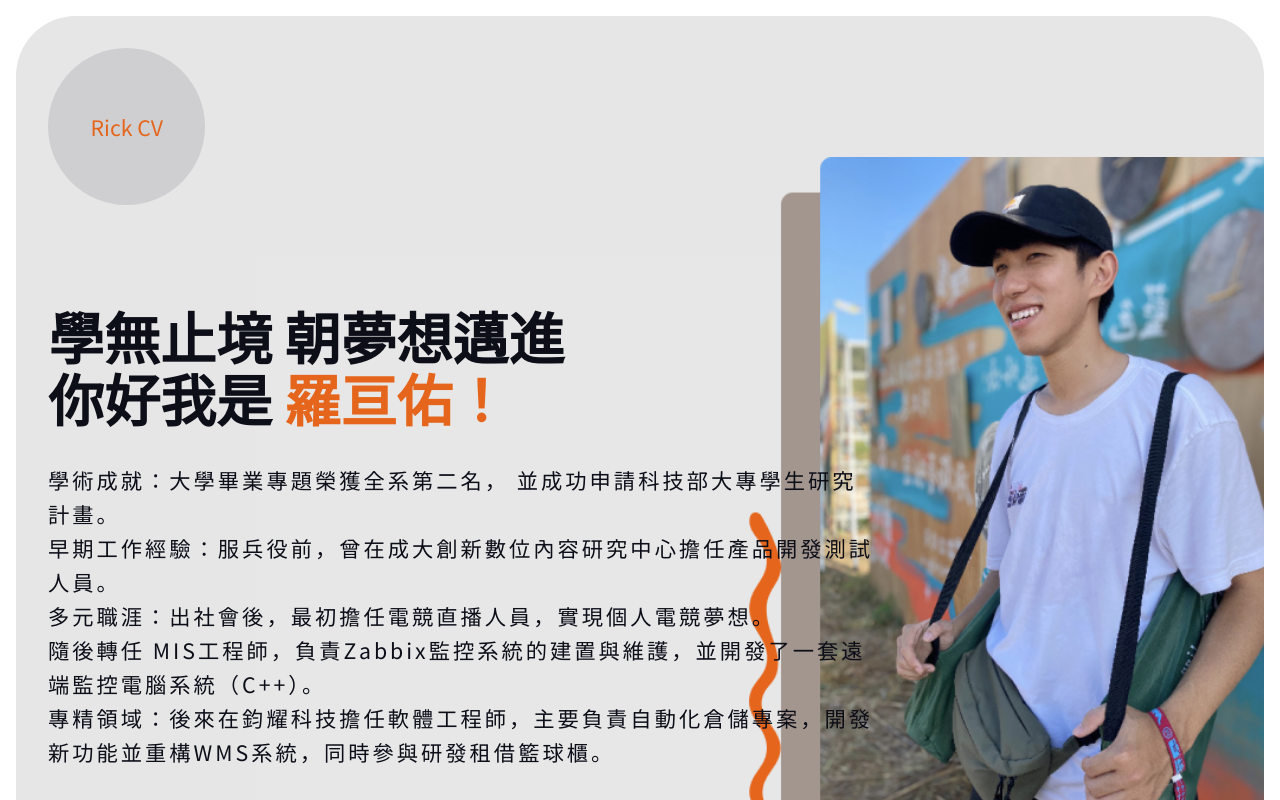
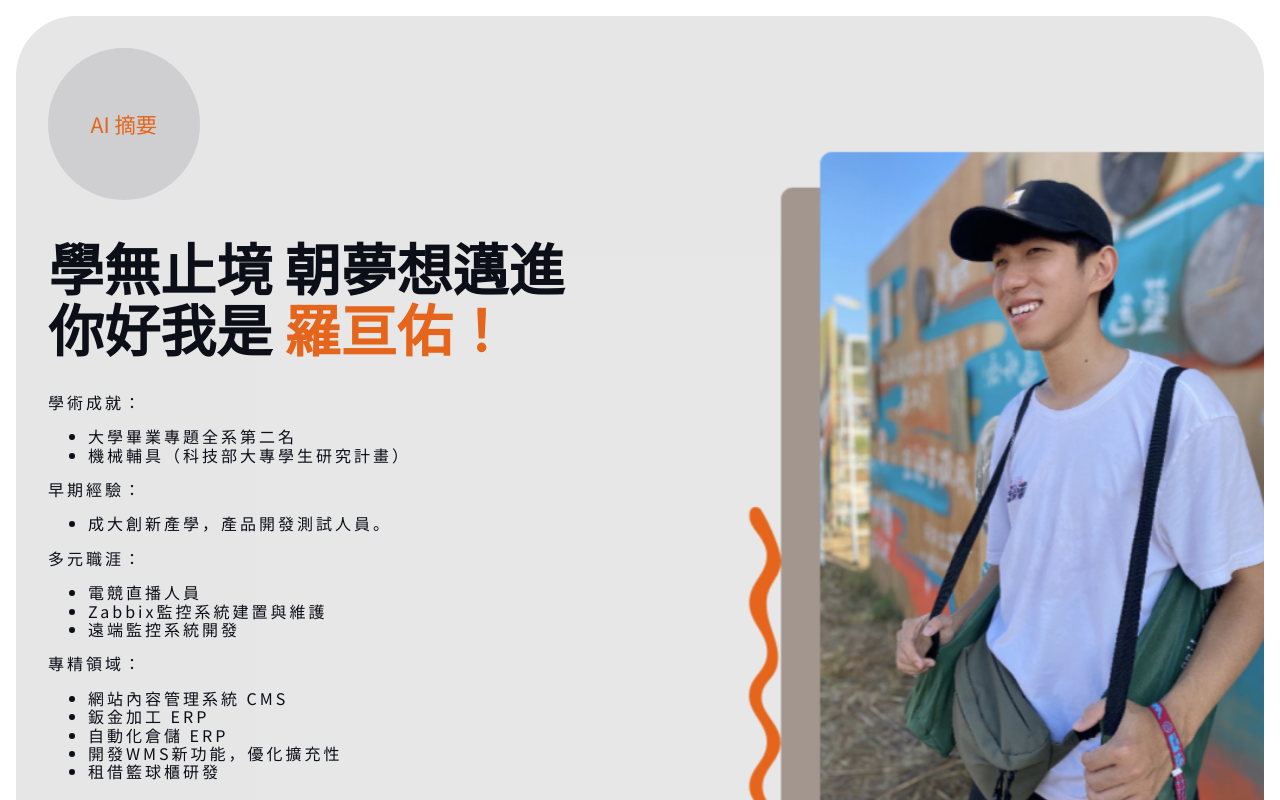
Before and after one commit to rickluo94/personal, a React (Create React App) app: page / in a window 1280 px wide. Shown: the top 800 px of the page. Built offline with nearby package versions, Linux system fonts and the light colour scheme.

Commit message:
[modify] 新東東ＡＩ摘要

```diff
--- a/public/index.html
+++ b/public/index.html
@@ -8,7 +8,7 @@
     <meta name="theme-color" content="#ffffff" />
     <meta
       name="description"
-      content="Web site created using create-react-app"
+      content="這是羅亘佑的履歷！"
     />
     <link rel="preconnect" href="https://fonts.googleapis.com">
     <link rel="preconnect" href="https://fonts.gstatic.com" crossorigin>
--- a/src/App.css
+++ b/src/App.css
@@ -31,7 +31,7 @@
   width: 100%;
   max-width: 52.8rem;
   margin-bottom: 8rem;
-  padding-top: 5rem;
+  padding-top: 1rem;
 }
 
 .intro-text h1{
@@ -49,7 +49,8 @@
 }
 
 .intro-p {
-  font-size: var(--fs-400);
+  font-size: var(--fs-300);
+  line-height: var(--fs-350);
   letter-spacing: 3px;
   margin-bottom: 1rem;
 }
@@ -257,7 +258,7 @@
   }
 
   .intro-text {
-    margin-bottom: 16rem;
+    margin-bottom: 6rem;
   }
 
   .an-h1{
--- a/src/App.js
+++ b/src/App.js
@@ -18,31 +18,45 @@ function App() {
           <a
             target={"_blank"}
             rel={"noreferrer"}
-            href={"https://petban.sf39.app/"}
+            href={"https://chatgpt.com/share/67c96739-80e4-800e-a65c-eae2a6648f34"}
             className={"logo-button text-accent"}
           >
-            Rick CV
+            AI 摘要
           </a>
         </div>
         <div className={"container-l"}>
           <div className={"intro-text"}>
             <h1 className={"fs-700 an-h1"}>
               學無止境{"  "}朝夢想邁進
-              <br />
+              <br/>
               你好我是{"  "}
               <span className={"ff-sans-cond text-accent"}>羅亘佑！</span>
             </h1>
-            <p className={"intro-p an-intro-p"}>
-              學術成就：大學畢業專題榮獲全系第二名， 並成功申請科技部大專學生研究計畫。
-              <br />
-              早期工作經驗：服兵役前，曾在成大創新數位內容研究中心擔任產品開發測試人員。
-              <br />
-              多元職涯：出社會後，最初擔任電競直播人員，實現個人電競夢想。
-              <br />
-              隨後轉任 MIS工程師，負責Zabbix監控系統的建置與維護，並開發了一套遠端監控電腦系統（C++）。
-              <br />
-              專精領域：後來在鈞耀科技擔任軟體工程師，主要負責自動化倉儲專案，開發新功能並重構WMS系統，同時參與研發租借籃球櫃。
-            </p>
+            <div className={"intro-p an-intro-p"}>
+              <p>學術成就：</p>
+              <ul>
+                <li>大學畢業專題全系第二名</li>
+                <li>機械輔具（科技部大專學生研究計畫）</li>
+              </ul>
+              <p>早期經驗：</p>
+              <ul>
+                <li>成大創新產學，產品開發測試人員。</li>
+              </ul>
+              <p>多元職涯：</p>
+              <ul>
+                <li>電競直播人員</li>
+                <li>Zabbix監控系統建置與維護</li>
+                <li>遠端監控系統開發</li>
+              </ul>
+              <p>專精領域：</p>
+              <ul>
+                <li>網站內容管理系統 CMS</li>
+                <li>鈑金加工 ERP</li>
+                <li>自動化倉儲 ERP</li>
+                <li>開發WMS新功能，優化擴充性</li>
+                <li>租借籃球櫃研發</li>
+              </ul>
+            </div>
             <div className={"usp-wrapper"}>
               <div className={"usp-item"}>
                 <div className={"check-mark text-white"}>✓</div>
--- a/src/index.css
+++ b/src/index.css
@@ -15,6 +15,7 @@
   --fs-600: 2rem;
   --fs-500: 1.75rem;
   --fs-400: 1.33rem;
+  --fs-350: 1.15rem;
   --fs-300: 1rem;
   --fs-200: 0.875rem;
 
```
